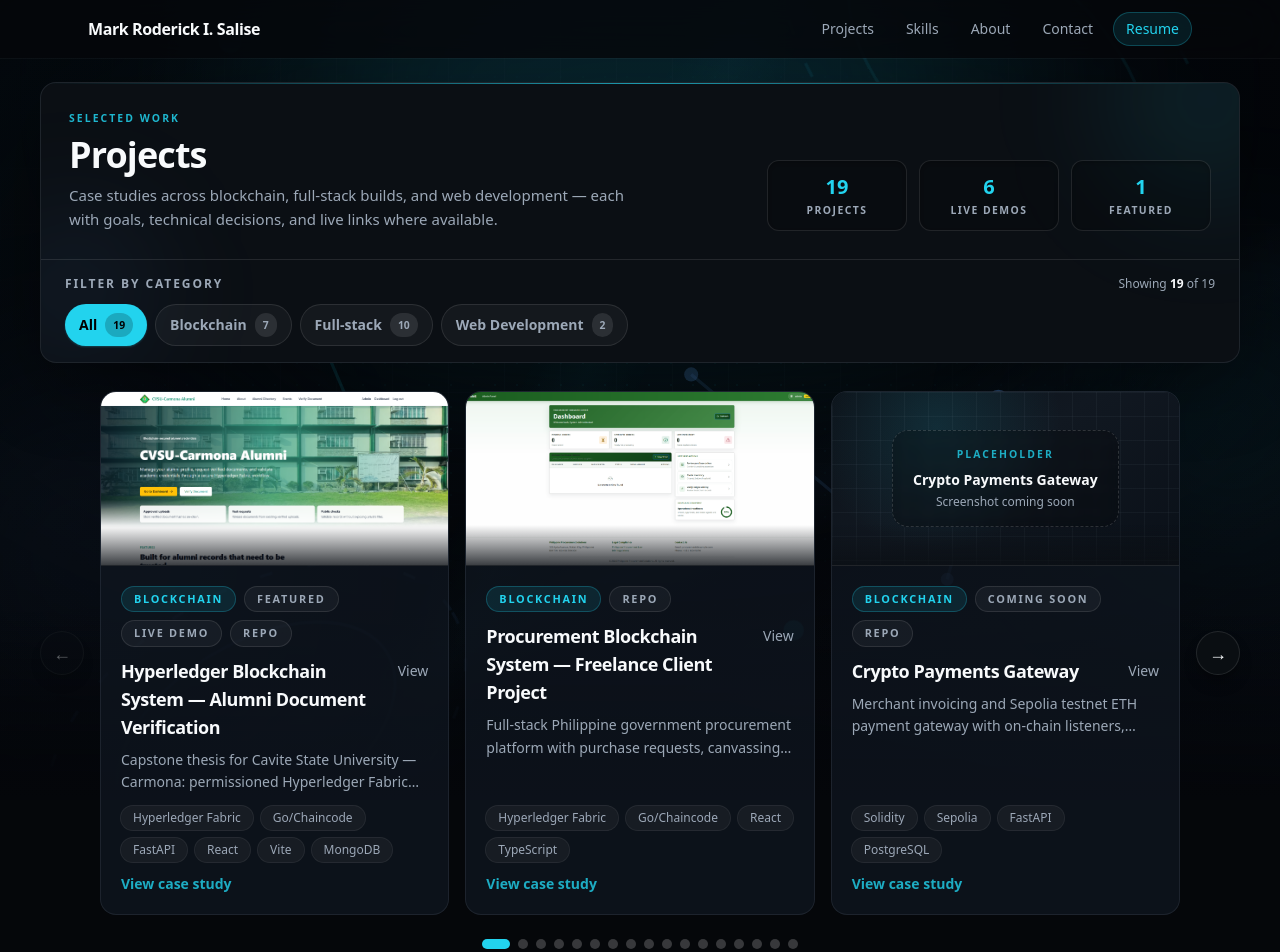
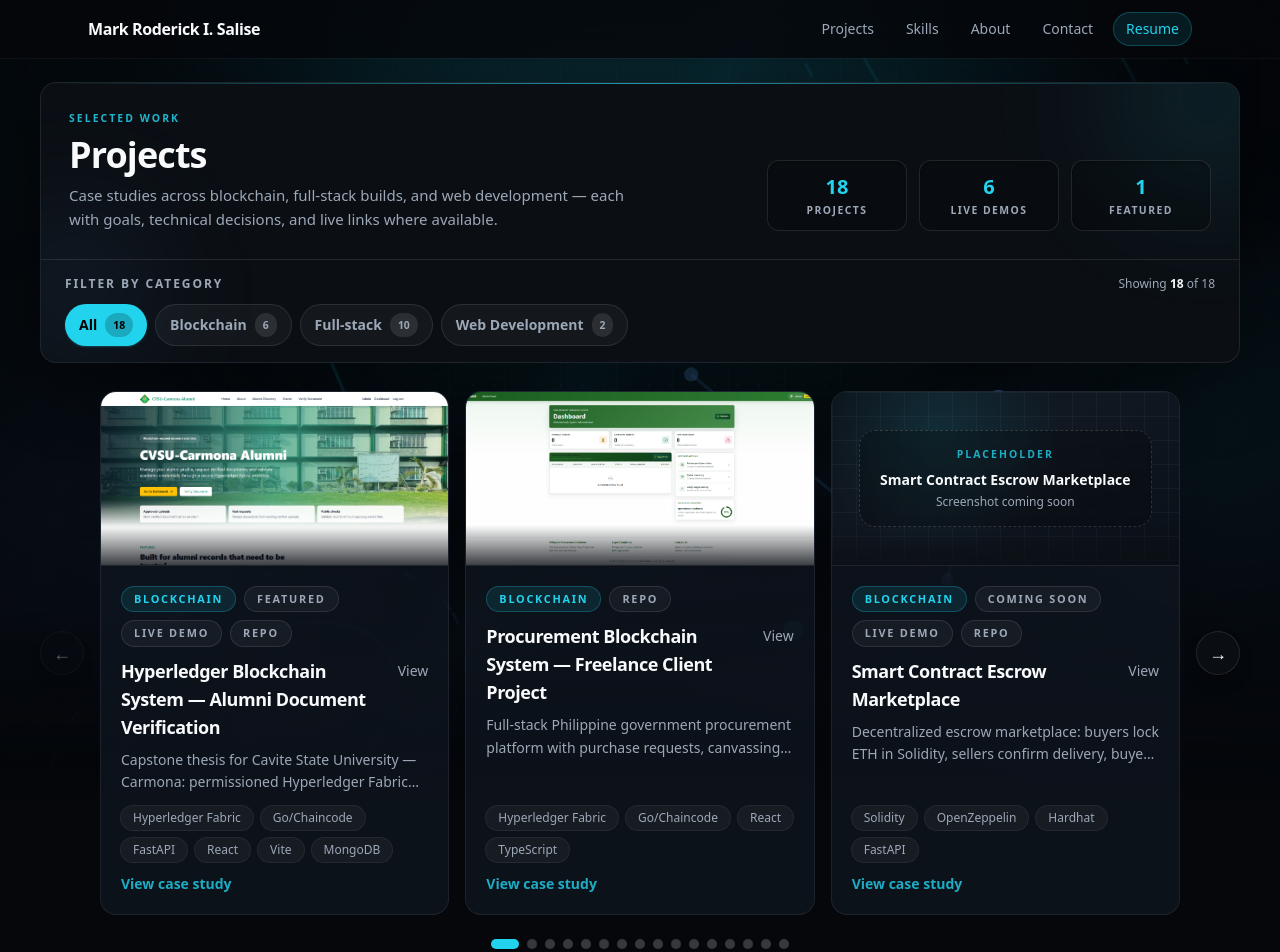
Before and after one commit to Tofuwuuu/PERSONAL-WEBSITE, a Next.js app: page /projects in a window 1280 px wide. Shown: the top 952 px of the page. Built offline with nearby package versions, Linux system fonts and the light colour scheme; no server answers.

Commit message:
Add DOCX resumes/docs; remove crypto project

```diff
--- a/content/projects.ts
+++ b/content/projects.ts
@@ -62,36 +62,6 @@ export const projects: Project[] = [
         kind: "repo",
         label: "Repo",
         href: "https://github.com/Tofuwuuu/Procurement-Blockchain.git",
-      },
-    ],
-  },
-  {
-    slug: "crypto-payments-gateway",
-    title: "Crypto Payments Gateway",
-    category: "Blockchain",
-    placeholder: true,
-    summary:
-      "Merchant invoicing and Sepolia testnet ETH payment gateway with on-chain listeners, webhook delivery, and a React merchant dashboard backed by FastAPI and PostgreSQL.",
-    stack: [
-      "Solidity",
-      "Sepolia",
-      "FastAPI",
-      "PostgreSQL",
-      "React",
-      "TypeScript",
-      "Docker Compose",
-    ],
-    highlights: [
-      "Merchants create invoices; customers pay with real Sepolia testnet ETH.",
-      "Background listener and webhook worker process chain events and notify merchants.",
-      "Docker Compose orchestrates Postgres, API, listener, worker, and frontend for one-command local demos.",
-      "Alembic migrations and OpenAPI docs at `/docs` for API exploration.",
-    ],
-    links: [
-      {
-        kind: "repo",
-        label: "Repo",
-        href: "https://github.com/Tofuwuuu/-Crypto-Payments-Gateway.git",
       },
     ],
   },
```
Also changed, not shown: 2 other files (tests, documents, lock files or other folders).
